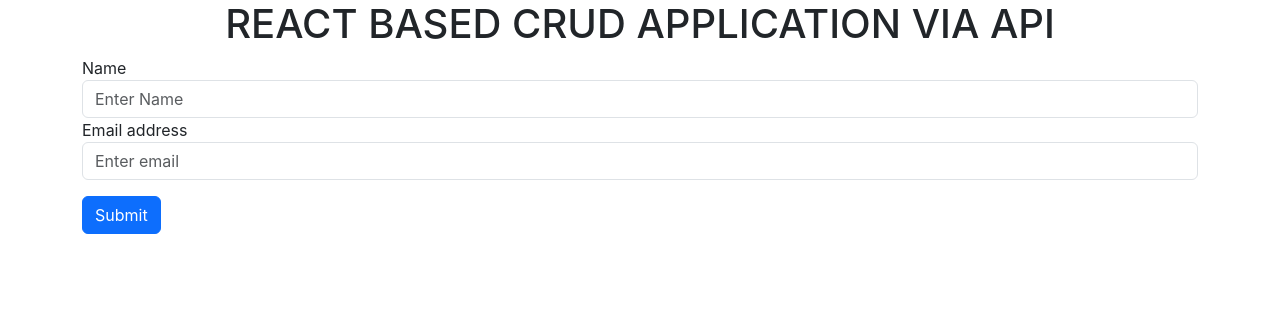
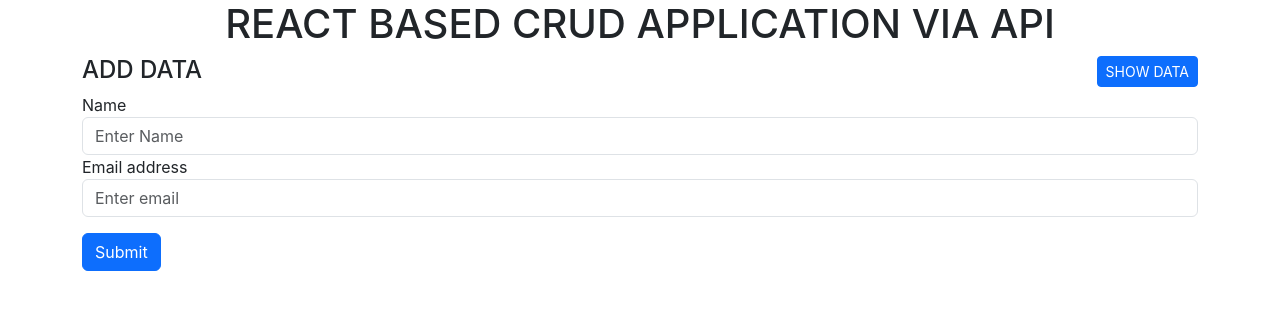
Before and after one commit to syousafzai861/reactCrudViaApi, a React (Create React App) app in the folder reactcrudapi/Frontend/crudviaapi/: page / in a window 1280 px wide. Shown: the top 310 px of the page. Built offline with nearby package versions, Linux system fonts and the light colour scheme.

Commit message:
React Crud App Via Api Completed
at this stage the react crud app was completed

```diff
--- a/reactcrudapi/Frontend/crudviaapi/src/Components/Create.js
+++ b/reactcrudapi/Frontend/crudviaapi/src/Components/Create.js
@@ -1,5 +1,5 @@
 import React, { useState } from "react";
-import { useNavigate } from "react-router-dom";
+import { Link, useNavigate } from "react-router-dom";
 import axios from 'axios';
 const Create = () => {
     const [name, setName] = useState("");
@@ -29,6 +29,12 @@ const Create = () => {
   return (
     <div>
       <>
+      <div className="d-flex justify-content-between">
+        <h4>ADD DATA</h4>
+        <Link to="/read">
+        <button className="btn btn-primary btn-sm">SHOW DATA</button>
+        </Link>
+      </div>
         <form>
           <div className="form-group">
             <label htmlFor="exampleInputPassword1">Name</label>
--- a/reactcrudapi/Frontend/crudviaapi/src/Components/Read.js
+++ b/reactcrudapi/Frontend/crudviaapi/src/Components/Read.js
@@ -35,11 +35,11 @@ const Read = () => {
         getData();
     }, []);
 
-    function refresh(){
+    // function refresh(){
 
-          console.log("i am clicked")
+    //       console.log("i am clicked")
 
-    }
+    // }
 
     function handleUpdate(id,name,email){
        localStorage.setItem("id",id);
@@ -49,7 +49,7 @@ const Read = () => {
 
     return (
         <>
-        <button id='btn' className="btn btn-warning" onClick={refresh}>Refresh</button>
+        {/* <button id='btn' className="btn btn-warning" onClick={refresh}>Refresh</button> */}
             <table className="table my-4">
                 <thead>
                     <tr>
@@ -70,9 +70,9 @@ const Read = () => {
                                 <td>{data.attributes.name}</td>
                                 <td>{data.attributes.email}</td>
                                 <Link to="/Update">
-                                <td><button className="btn btn-success" onClick={()=>handleUpdate(data.id,data.attributes.name,data.attributes.email)}>Edit</button></td>
+                                <td><button className="btn btn-success btn-sm" onClick={()=>handleUpdate(data.id,data.attributes.name,data.attributes.email)}>Edit</button></td>
                                 </Link>
-                                <td><button className="btn btn-danger" onClick={()=>handleDelete(data.id)}>Delete</button></td>
+                                <td><button className="btn btn-danger btn-sm" onClick={()=>handleDelete(data.id)}>Delete</button></td>
                             </tr>
                         </tbody>
                     </>);
```
